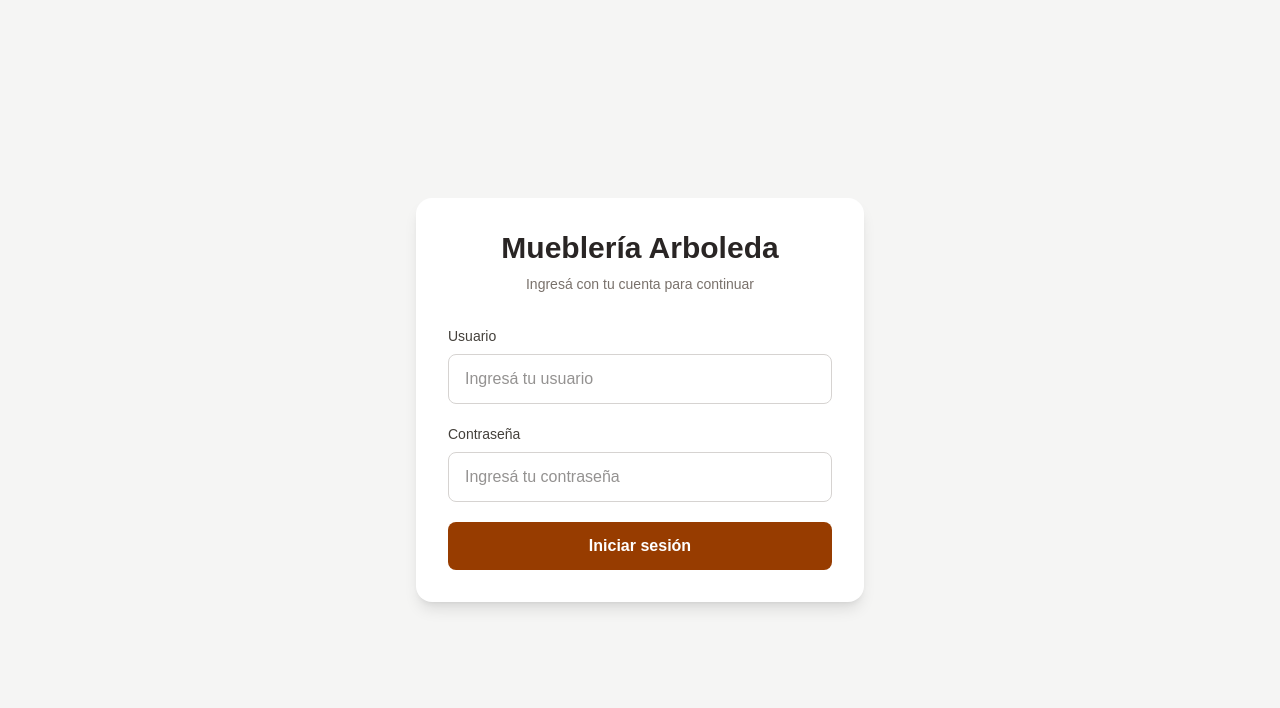
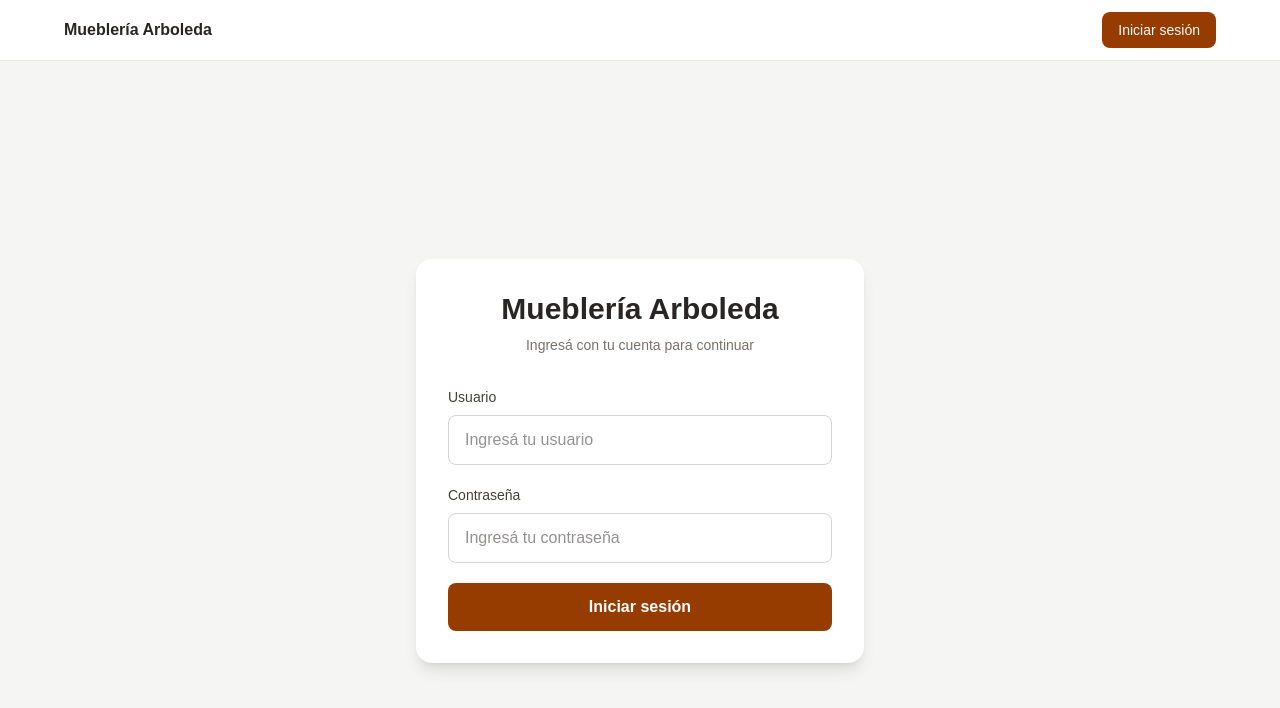
Before and after one commit to CarlaNada/muebleria-app-frontend, a Next.js app: page /login in a window 1280 px wide. Shown: the top 708 px of the page. Built offline with nearby package versions, Linux system fonts and the light colour scheme; no server answers.

Commit message:
Integrar controles de autenticacion en el encabezado

```diff
--- a/src/app/layout.js
+++ b/src/app/layout.js
@@ -1,6 +1,9 @@
+
 import { Geist, Geist_Mono } from "next/font/google";
+import Link from "next/link";
+import { AuthProvider } from "../context/AuthContext";
+import AuthControls from "../components/AuthControls";
 import "./globals.css";
-import { AuthProvider } from "../context/AuthContext";
 
 const geistSans = Geist({
   variable: "--font-geist-sans",
@@ -13,7 +16,7 @@ const geistMono = Geist_Mono({
 });
 
 export const metadata = {
-  title: "Muebleria Arboleda",
+  title: "Mueblería Arboleda",
   description: "Tienda online de muebles",
 };
 
@@ -23,11 +26,21 @@ export default function RootLayout({ children }) {
       lang="es"
       className={`${geistSans.variable} ${geistMono.variable} h-full antialiased`}
     >
-    <body className="min-h-full flex flex-col">
-      <AuthProvider>
-        {children}
-      </AuthProvider>
-    </body>
+      <body className="min-h-full flex flex-col">
+        <AuthProvider>
+          <header className="w-full border-b border-stone-200 bg-white px-6 py-3">
+            <div className="mx-auto flex max-w-6xl items-center justify-between gap-4">
+              <Link href="/" className="font-semibold text-stone-800">
+                Mueblería Arboleda
+              </Link>
+
+              <AuthControls />
+            </div>
+          </header>
+
+          {children}
+        </AuthProvider>
+      </body>
     </html>
   );
 }
--- /dev/null
+++ b/src/components/AuthControls.js
@@ -0,0 +1,75 @@
+
+"use client";
+
+import { useState } from "react";
+import Link from "next/link";
+import { useRouter } from "next/navigation";
+import { useAuth } from "../context/AuthContext";
+
+export default function AuthControls() {
+  const { usuario, estaAutenticado, cargandoSesion, logout } = useAuth();
+  const [cerrandoSesion, setCerrandoSesion] = useState(false);
+  const [error, setError] = useState("");
+  const router = useRouter();
+
+  const cerrarSesion = async () => {
+    setError("");
+    setCerrandoSesion(true);
+
+    try {
+      const respuesta = await fetch("/api/auth/logout", {
+        method: "POST",
+      });
+
+      if (!respuesta.ok) {
+        throw new Error("Error al cerrar sesión");
+      }
+
+      logout();
+      router.replace("/login");
+      router.refresh();
+    } catch {
+      setError("No se pudo cerrar la sesión.");
+    } finally {
+      setCerrandoSesion(false);
+    }
+  };
+
+  if (cargandoSesion) {
+    return <span className="text-sm text-stone-500">Verificando sesión...</span>;
+  }
+
+  return (
+    <div className="flex flex-wrap items-center gap-3">
+      {estaAutenticado ? (
+        <>
+          <span className="text-sm text-stone-700">
+            Hola, <strong>{usuario}</strong>
+          </span>
+
+          <button
+            type="button"
+            onClick={cerrarSesion}
+            disabled={cerrandoSesion}
+            className="cursor-pointer rounded-lg bg-red-600 px-4 py-2 text-sm text-white hover:bg-red-700 disabled:opacity-60"
+          >
+            {cerrandoSesion ? "Cerrando sesión..." : "Cerrar sesión"}
+          </button>
+        </>
+      ) : (
+        <Link
+          href="/login"
+          className="rounded-lg bg-amber-800 px-4 py-2 text-sm text-white hover:bg-amber-900"
+        >
+          Iniciar sesión
+        </Link>
+      )}
+
+      {error && (
+        <p role="alert" className="text-sm text-red-600">
+          {error}
+        </p>
+      )}
+    </div>
+  );
+}
```
